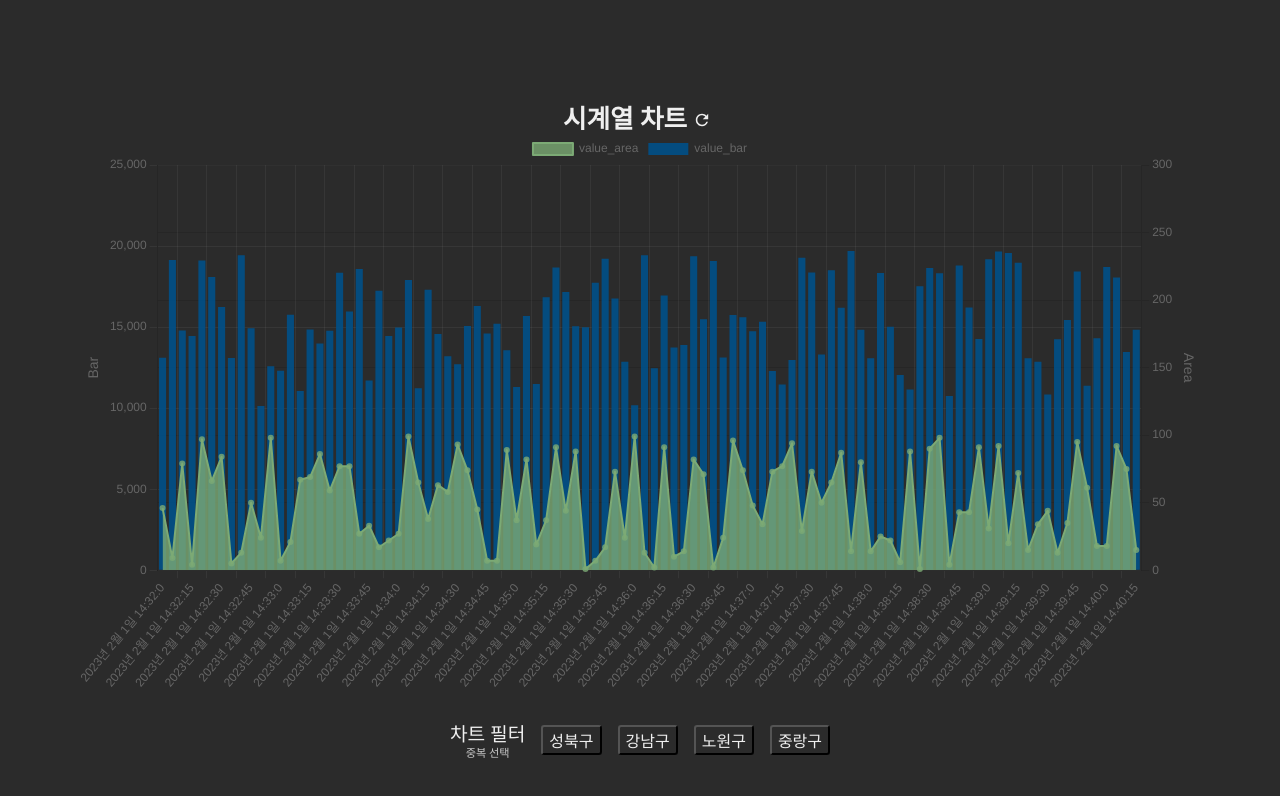
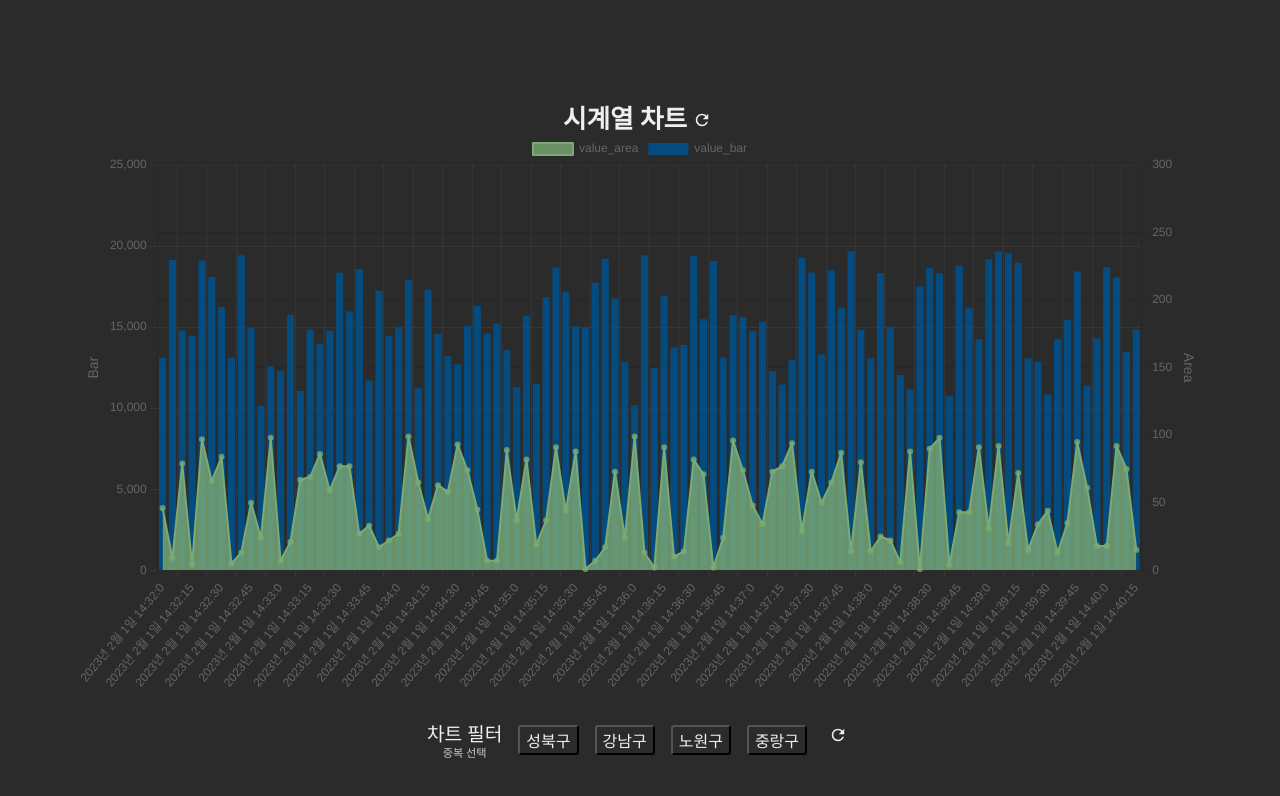
Before and after one commit to JaeIL00/chart-project, a React (Vite) app: page / in a window 1280 px wide. Shown: the top 796 px of the page. Built offline with nearby package versions, Linux system fonts and the light colour scheme.

Commit message:
feat: 차트 필터 초기화

```diff
--- a/src/components/domain/ChartContainer.tsx
+++ b/src/components/domain/ChartContainer.tsx
@@ -40,6 +40,8 @@ const ChartContainer = () => {
     const { chartData, filterTextList, refetch } = useChartData(chooseFilter);
 
     const refreshChart = () => refetch();
+
+    const resetFilter = () => setChooseFilter([]);
 
     const prevChooseFilterHandler = (
         findIdx: number,
@@ -110,6 +112,7 @@ const ChartContainer = () => {
                     filterTextList={filterTextList}
                     chooseFilter={chooseFilter}
                     clickFilterBtn={clickFilterBtn}
+                    resetFilter={resetFilter}
                 />
             </main>
         </>
--- a/src/components/domain/ChartFilter.tsx
+++ b/src/components/domain/ChartFilter.tsx
@@ -1,4 +1,5 @@
 import { MouseEvent } from "react";
+import { IoMdRefresh } from "react-icons/io";
 
 import "../../styles/chartFilterStyle.scss";
 
@@ -6,12 +7,14 @@ interface Props {
     filterTextList: string[];
     chooseFilter: string[];
     clickFilterBtn: (event: MouseEvent<HTMLButtonElement>) => void;
+    resetFilter: () => void;
 }
 
 const ChartFilter = ({
     filterTextList,
     chooseFilter,
     clickFilterBtn,
+    resetFilter,
 }: Props) => {
     return (
         <section className="filter-container">
@@ -35,6 +38,11 @@ const ChartFilter = ({
                         </li>
                     );
                 })}
+                <li>
+                    <button className="chart-refresh-btn" onClick={resetFilter}>
+                        <IoMdRefresh size="18" color="#efefef" />
+                    </button>
+                </li>
             </ul>
         </section>
     );
--- a/src/styles/chartContainerStyle.scss
+++ b/src/styles/chartContainerStyle.scss
@@ -5,19 +5,6 @@ header {
     font-weight: 700;
     font-size: 1.6rem;
     display: flex;
-
-    .chart-refresh-btn {
-        background-color: transparent;
-        border: none;
-        border-radius: 0.3rem;
-        cursor: pointer;
-        display: flex;
-        align-items: center;
-        justify-content: center;
-    }
-    .chart-refresh-btn:active {
-        background-color: $color-gray;
-    }
 }
 
 main {
@@ -27,3 +14,16 @@ main {
     flex-direction: column;
     align-items: center;
 }
+
+.chart-refresh-btn {
+    background-color: transparent;
+    border: none;
+    border-radius: 0.3rem;
+    cursor: pointer;
+    display: flex;
+    align-items: center;
+    justify-content: center;
+}
+.chart-refresh-btn:active {
+    background-color: $color-gray;
+}
```
